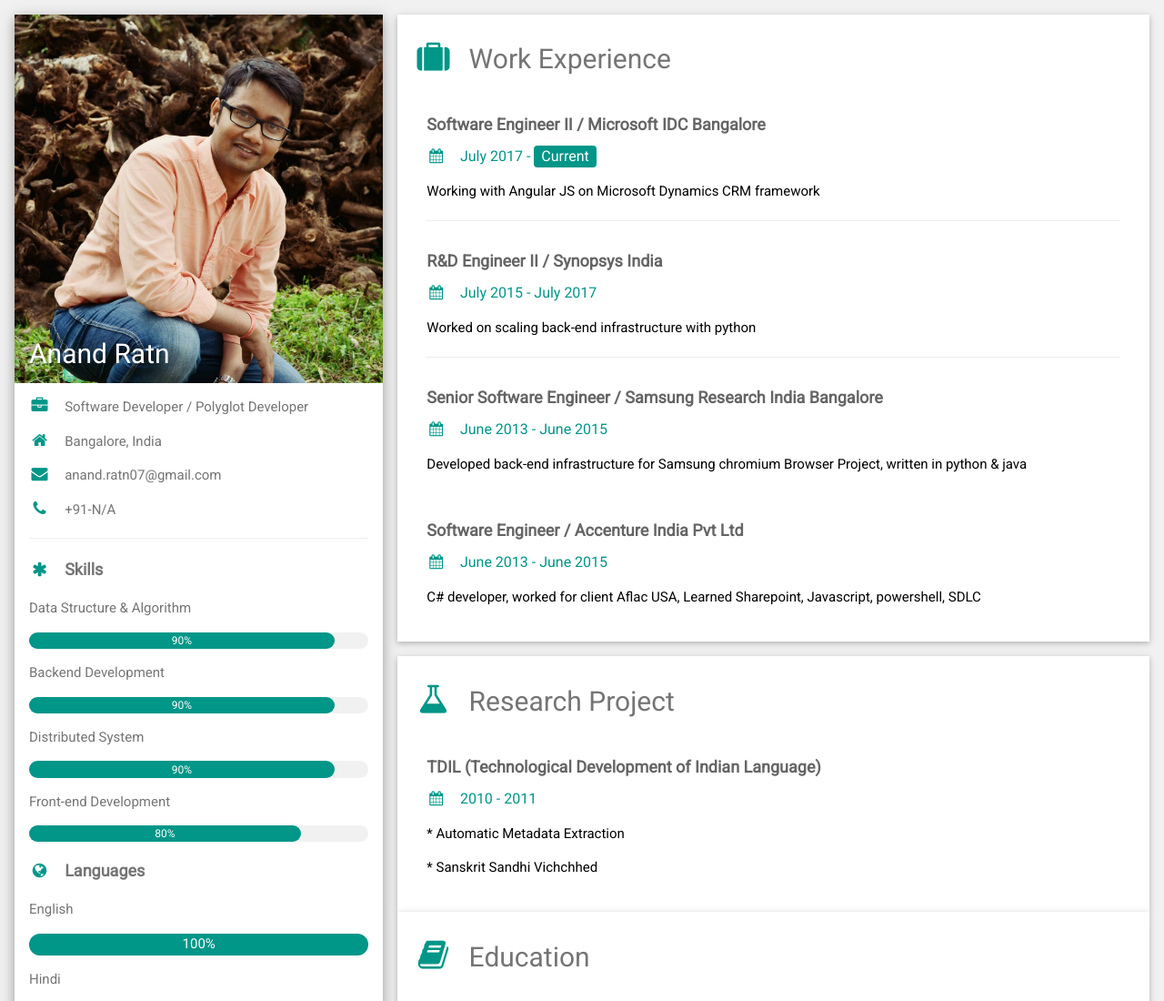
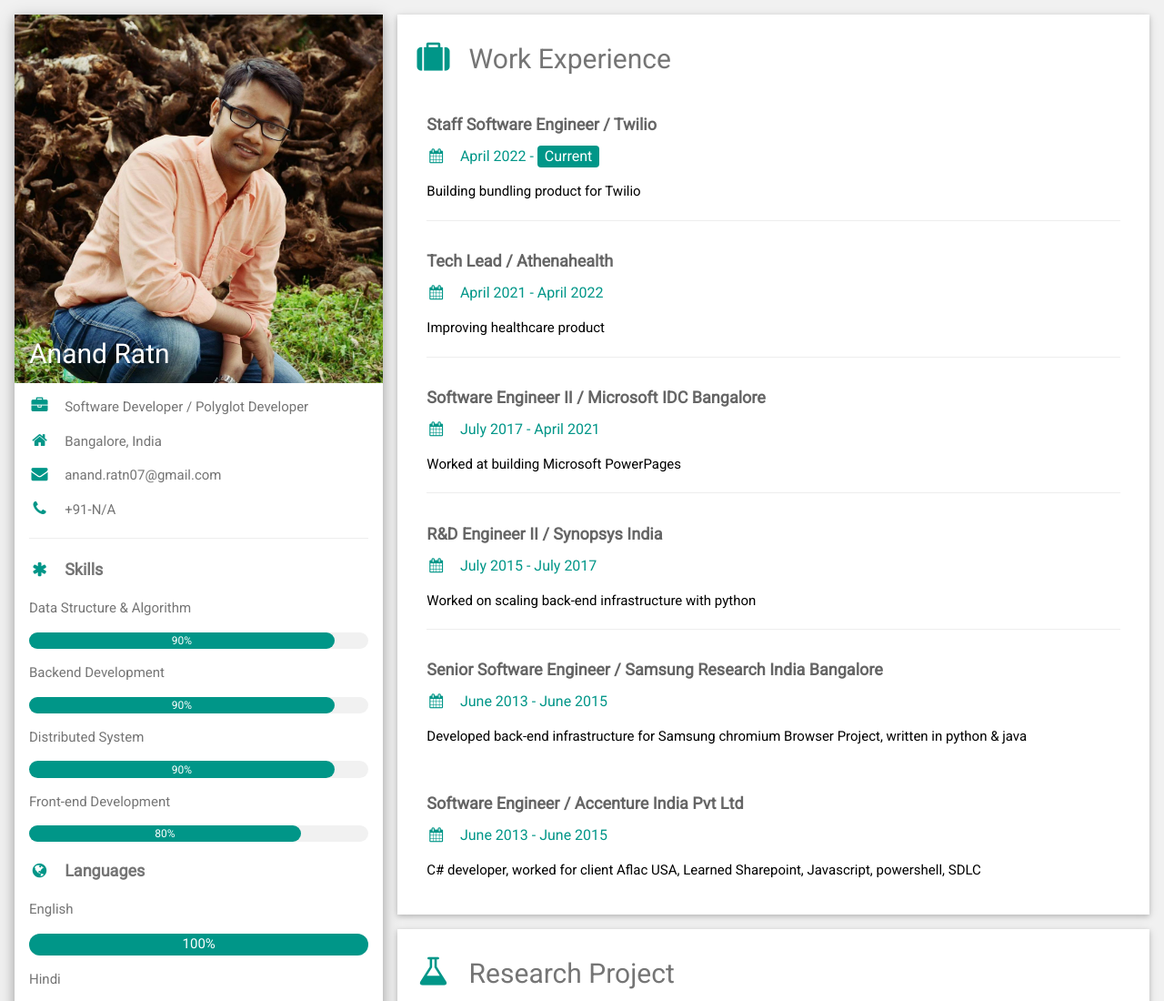
Before and after one commit to Ratn/ratn.github.io, a plain HTML site: page index.html in a window 1280 px wide. Shown: the top 1100 px of the page at 91% size. Drawn offline with nearby package versions, Linux system fonts and the light colour scheme.

Commit message:
Update index.html
adding more experiences

```diff
--- a/index.html
+++ b/index.html
@@ -77,9 +77,21 @@ html,body,h1,h2,h3,h4,h5,h6 {font-family: "Roboto", sans-serif}
       <div class="w3-container w3-card-2 w3-white w3-margin-bottom">
         <h2 class="w3-text-grey w3-padding-16"><i class="fa fa-suitcase fa-fw w3-margin-right w3-xxlarge w3-text-teal"></i>Work Experience</h2>
         <div class="w3-container">
+          <h5 class="w3-opacity"><b>Staff Software Engineer / Twilio</b></h5>
+          <h6 class="w3-text-teal"><i class="fa fa-calendar fa-fw w3-margin-right"></i>April 2022 - <span class="w3-tag w3-teal w3-round">Current</span></h6>
+          <p>Building bundling product for Twilio</p>
+          <hr>
+        </div>
+	<div class="w3-container">
+          <h5 class="w3-opacity"><b>Tech Lead / Athenahealth</b></h5>
+          <h6 class="w3-text-teal"><i class="fa fa-calendar fa-fw w3-margin-right"></i>April 2021 - April 2022</h6>
+          <p>Improving healthcare product</p>
+          <hr>
+        </div>
+	<div class="w3-container">
           <h5 class="w3-opacity"><b>Software Engineer II / Microsoft IDC Bangalore</b></h5>
-          <h6 class="w3-text-teal"><i class="fa fa-calendar fa-fw w3-margin-right"></i>July 2017 - <span class="w3-tag w3-teal w3-round">Current</span></h6>
-          <p>Working with Angular JS on Microsoft Dynamics CRM framework </p>
+          <h6 class="w3-text-teal"><i class="fa fa-calendar fa-fw w3-margin-right"></i>July 2017 - April 2021</h6>
+          <p>Worked at building Microsoft PowerPages</p>
           <hr>
         </div>
         <div class="w3-container">
```
